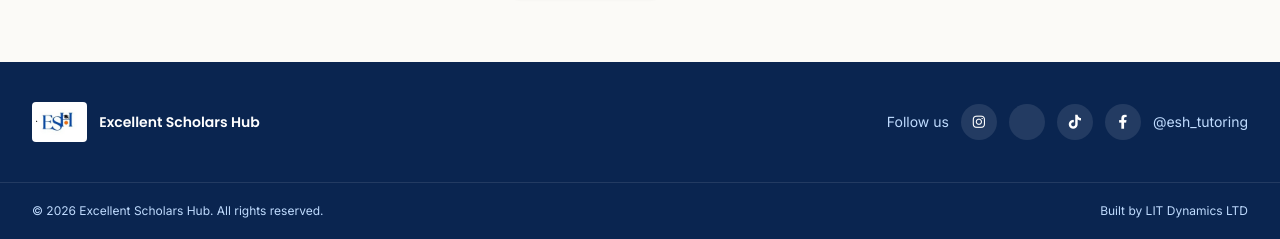
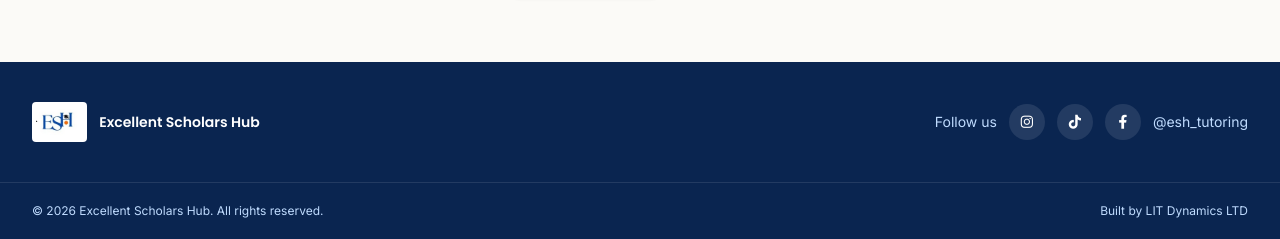
Before and after one commit to paulzekeri/excellent-scholars-hub, a Laravel app: page / in a window 1280 px wide. Shown: the part 3898-4137 px from the top of the page. Run offline with Laravel 8, Linux system fonts and the light colour scheme; data comes from the database, SQL or seed files in the repository; data that the repository does not hold is empty; some libraries are stand-ins or nearby versions.

Commit message:
content: drop the X link and use the school's Facebook share URL in the landing footer

```diff
--- a/resources/views/landing.blade.php
+++ b/resources/views/landing.blade.php
@@ -528,15 +528,11 @@
                 class="flex h-9 w-9 items-center justify-center rounded-full bg-white/10 text-white transition hover:bg-accent hover:text-blue-950">
                 <i class="fab fa-instagram"></i>
             </a>
-            <a href="https://x.com/esh_tutoring" target="_blank" rel="noopener" aria-label="Excellent Scholars Hub on X"
-                class="flex h-9 w-9 items-center justify-center rounded-full bg-white/10 text-white transition hover:bg-accent hover:text-blue-950">
-                <i class="fab fa-x-twitter"></i>
-            </a>
             <a href="https://www.tiktok.com/@esh_tutoring" target="_blank" rel="noopener" aria-label="Excellent Scholars Hub on TikTok"
                 class="flex h-9 w-9 items-center justify-center rounded-full bg-white/10 text-white transition hover:bg-accent hover:text-blue-950">
                 <i class="fab fa-tiktok"></i>
             </a>
-            <a href="https://www.facebook.com/esh_tutoring" target="_blank" rel="noopener" aria-label="Excellent Scholars Hub on Facebook"
+            <a href="https://www.facebook.com/share/17FhV1iwaD" target="_blank" rel="noopener" aria-label="Excellent Scholars Hub on Facebook"
                 class="flex h-9 w-9 items-center justify-center rounded-full bg-white/10 text-white transition hover:bg-accent hover:text-blue-950">
                 <i class="fab fa-facebook-f"></i>
             </a>
```
